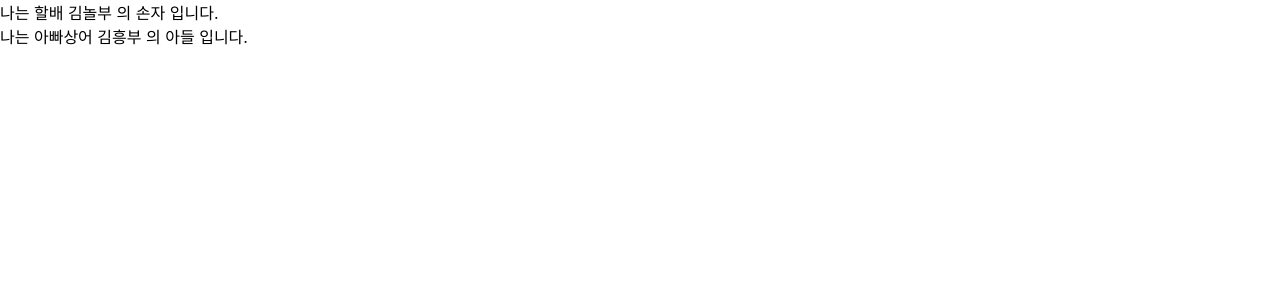
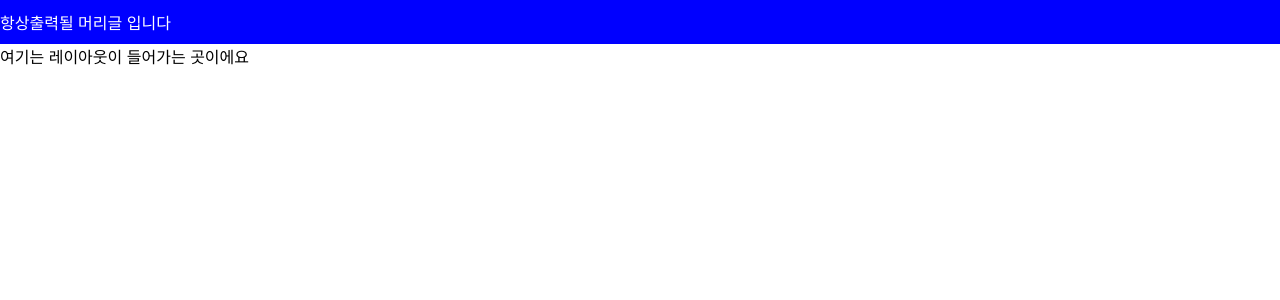
Before and after one commit to rtg1014/react_practice, a React (Create React App) app: page / in a window 1280 px wide. Shown: the top 300 px of the page. Built offline with nearby package versions, Linux system fonts and the light colour scheme.

Commit message:
ADD : children 컴포넌트 예제 추가 레이아웃 사용법

```diff
--- a/src/App.js
+++ b/src/App.js
@@ -1,38 +1,17 @@
+// src/App.js
 
-import React from 'react';
+import React from "react";
+import Layout from "./Layout"
 
 
-const ChildShark = (props) => {
-  console.log("props",props);
-  return <div>
-    <div>
-    나는 {props.family_names[1]} 의 손자 입니다.
-    </div>
-  <div>
-      나는 {props.family_names[0]} 의 아들 입니다.
-  </div>
-  </div>
-}
-
-
-const FatherShark = (props) => {
-  // 부모 컴포넌트에서 자식컴포넌트로 전달함
-  const name = "아빠상어 김흥부";
-  const grand_father_name = props.grand_father_props
-  return <ChildShark family_names={[name,grand_father_name]} />;
-}
-
-
-
-const GrandFatherShark = () => {
-  const grand_father = "할배 김놀부"
-  return <FatherShark  grand_father_props = {grand_father}/>
-}
-
-
+function User(props) {
+    console.log(props)
+    return <Layout>
+      여기는 레이아웃이 들어가는 곳이에요
+    </Layout>
+  }
 
 function App() {
-  return <GrandFatherShark />
+  return <User>안녕하세요</User>;
 }
-
 export default App;
--- /dev/null
+++ b/src/Layout.js
@@ -0,0 +1,24 @@
+import React from "react";
+
+
+
+function layoutStyle(props){
+    return (
+        <>
+        <header
+        style={
+            {
+                backgroundColor: "blue",
+                color: "white",
+                padding: "10px 0"
+            }
+
+        }
+        >
+            항상출력될 머리글 입니다
+        </header>
+        {props.children}
+        </>
+    );
+}
+export default layoutStyle
```
